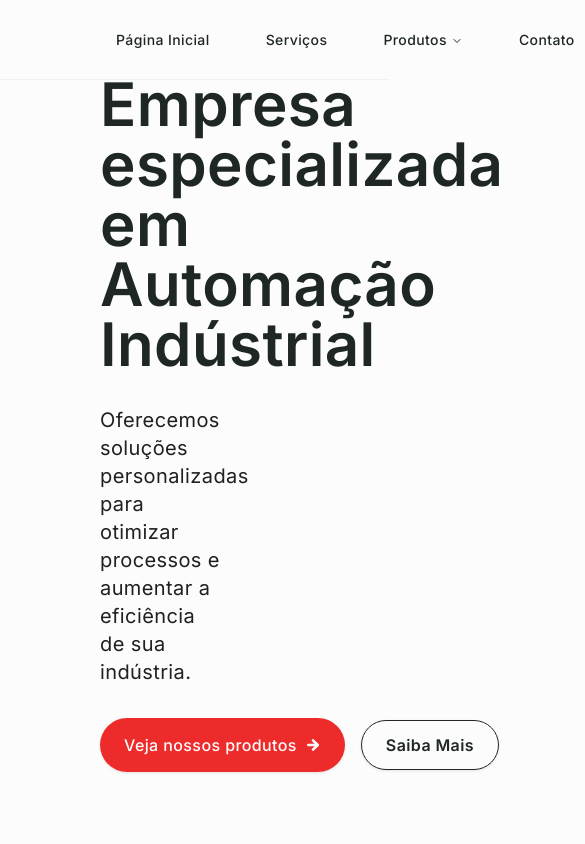
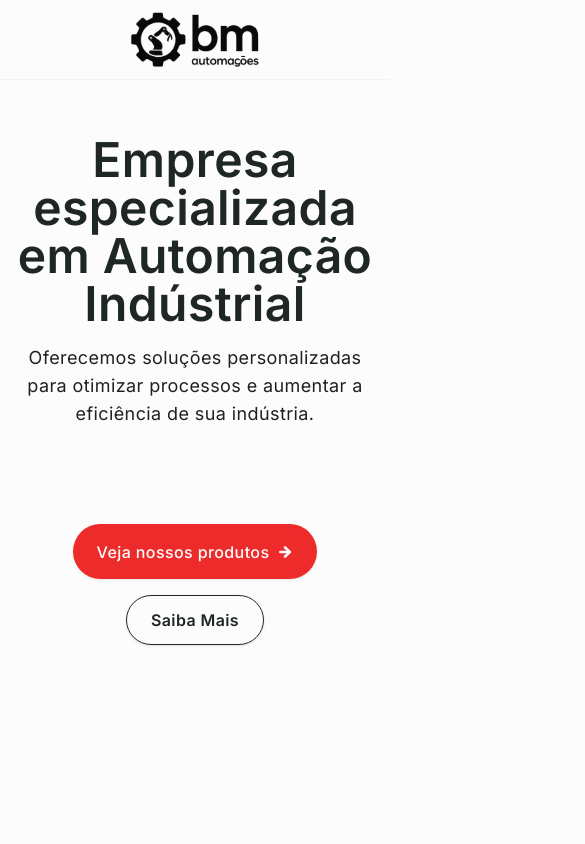
Before and after one commit to miguelmnogueira/BMAuto, a React (Vite) app: page / in a window 390 px wide. Shown: the top 844 px of the page, 585 px wide, since content can reach past the window. Built offline with nearby package versions, Linux system fonts and the light colour scheme.

Commit message:
feat: responsive home and product page

```diff
--- a/package.json
+++ b/package.json
@@ -4,7 +4,7 @@
 	"version": "0.0.0",
 	"type": "module",
 	"scripts": {
-    "dev": "vite",
+		"dev": "vite --host",
 		"build": "tsc -b && vite build",
 		"lint": "eslint .",
 		"preview": "vite preview"
--- a/src/components/Header.tsx
+++ b/src/components/Header.tsx
@@ -3,7 +3,7 @@ import Navbar from "./Navbar";
 const Header = () => {
 	return (
 		<header className="w-full h-20 bg-background  border-b-1 border-border/40">
-			<div className="container mx-auto flex justify-between items-center h-full px-container">
+			<div className="container mx-auto flex md:justify-between justify-center items-center h-full max-md:px-4 max-lg:px-8 px-container">
 				<div>
 					<img src="/image.png" alt="" className="h-14" />
 				</div>
--- a/src/components/Navbar.tsx
+++ b/src/components/Navbar.tsx
@@ -11,8 +11,8 @@ import {
 } from "@/components/ui/navigation-menu";
 const Navbar = () => {
 	return (
-		<NavigationMenu viewport={true}>
-			<NavigationMenuList className="flex gap-6">
+		<NavigationMenu viewport={true} className="max-md:hidden">
+			<NavigationMenuList className="flex lg:gap-4">
 				<NavigationMenuItem>
 					<NavigationMenuLink
 						asChild
--- a/src/main.tsx
+++ b/src/main.tsx
@@ -12,7 +12,7 @@ createRoot(document.getElementById("root")!).render(
 	<BrowserRouter>
 		<ThemeProvider defaultTheme="light" storageKey="vite-ui-theme">
 			<Header />
-			<div className="container mx-auto px-container">
+			<div className="container mx-auto md:px-container px-4">
 				<Routes>
 					<Route path="/" element={<Home />} />
 					<Route path="/produtos/pneumatica" element={<Products />} />
--- a/src/pages/home/_components/Hero.tsx
+++ b/src/pages/home/_components/Hero.tsx
@@ -7,22 +7,20 @@ import { Link as LinkRouter } from "react-router";
 function Hero() {
 	return (
 		<div className="flex mb-28 min-h-[75vh] w-full relative">
-			<div className="flex flex-col gap-8 justify-center items-start w-full">
+			<div className="flex flex-col md:gap-8 gap-4 justify-center items-center md:items-start w-full">
 				<BlurFade delay={0.1} duration={0.8} blur="8px">
-					<h2 className="text-6xl font font-semibold max-w-[55%]">
+					<h2 className="text-5xl md:text-6xl font font-semibold md:max-w-[55%] md:text-left text-center">
 						Empresa especializada em Automação Indústrial
-						{/* make text content shorter */}
 					</h2>
 				</BlurFade>
 				<BlurFade delay={0.3} duration={0.8} blur="8px">
-					<p className="text-xl max-w-[65%] text-muted-foreground">
-						{/* pequena descricao */}
+					<p className="md:text-xl md:text-left md:max-w-[65%] text-center text-muted-foreground text-lg">
 						Oferecemos soluções personalizadas para otimizar
 						processos e aumentar a eficiência de sua indústria.
 					</p>
 				</BlurFade>
 				<BlurFade delay={0.5} duration={0.8} blur="8px">
-					<div className="flex gap-4 items-center">
+					<div className="flex max-md:flex-col gap-4 md:mt-0 mt-20 items-center">
 						<LinkRouter to="produtos/pneumatica">
 							<Button variant={"hero"}>
 								Veja nossos produtos
--- a/src/pages/products/Products.tsx
+++ b/src/pages/products/Products.tsx
@@ -37,7 +37,7 @@ const Products = () => {
 		},
 	];
 	return (
-		<div className="grid grid-cols-3 gap-10 mt-12">
+		<main className="grid grid-cols-1 md:grid-cols-2 lg:grid-cols-3 gap-10 mt-12">
 			{products.map((product, index) => (
 				<BlurFade key={index} delay={0.1 * index + 0.2} duration={0.8}>
 					<ProductComponent
@@ -48,7 +48,7 @@ const Products = () => {
 					/>
 				</BlurFade>
 			))}
-		</div>
+		</main>
 	);
 };
 
--- a/src/pages/products/_components/ProductComponent.tsx
+++ b/src/pages/products/_components/ProductComponent.tsx
@@ -10,11 +10,11 @@ const ProductComponent = ({
 	description: string;
 }) => {
 	return (
-		<div className="w-md overflow-hidden rounded-xl border border-black/10 gap-3 flex flex-col shadow-sm h-full">
+		<div className="w-max-md w-full overflow-hidden rounded-xl border border-black/10 gap-3 flex flex-col shadow-sm h-full hover:shadow-lg transition-all">
 			<img
 				src={imageSrc}
 				alt=""
-				className="p-1 max-h-55 object-cover rounded-xl"
+				className="p-1 max-h-55 h-full object-cover rounded-xl"
 			/>
 			<div className="px-5 pb-6">
 				{titleLogoSrc ? (
--- /dev/null
+++ b/src/pages/services/Services.tsx
@@ -0,0 +1,7 @@
+const Services = () => {
+	return <main>
+
+    </main>;
+};
+
+export default Services;
```
Also changed, not shown: src/components/ui/bento-grid.tsx (line endings or trailing spaces). Lines whose indentation alone changed are shown as unchanged.
